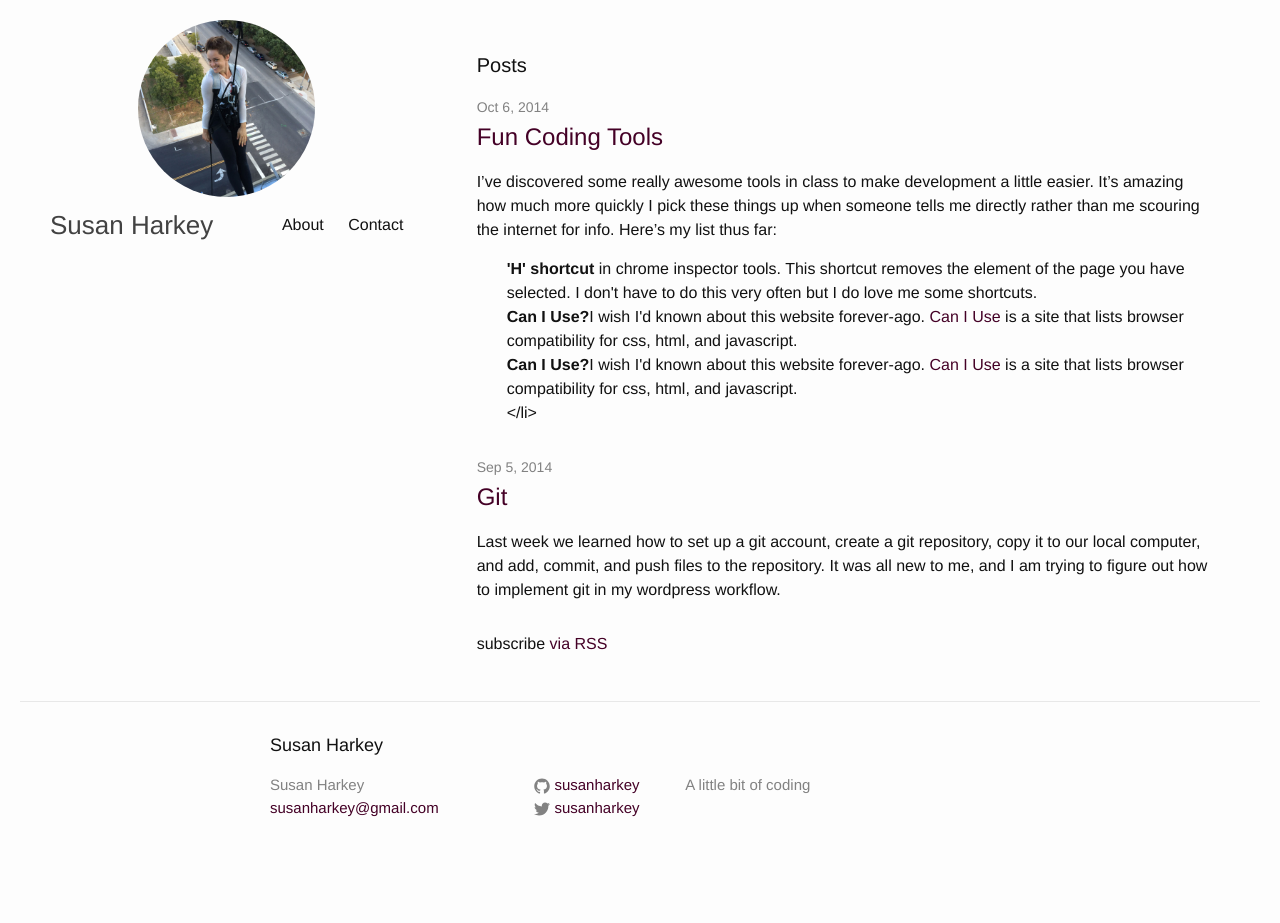
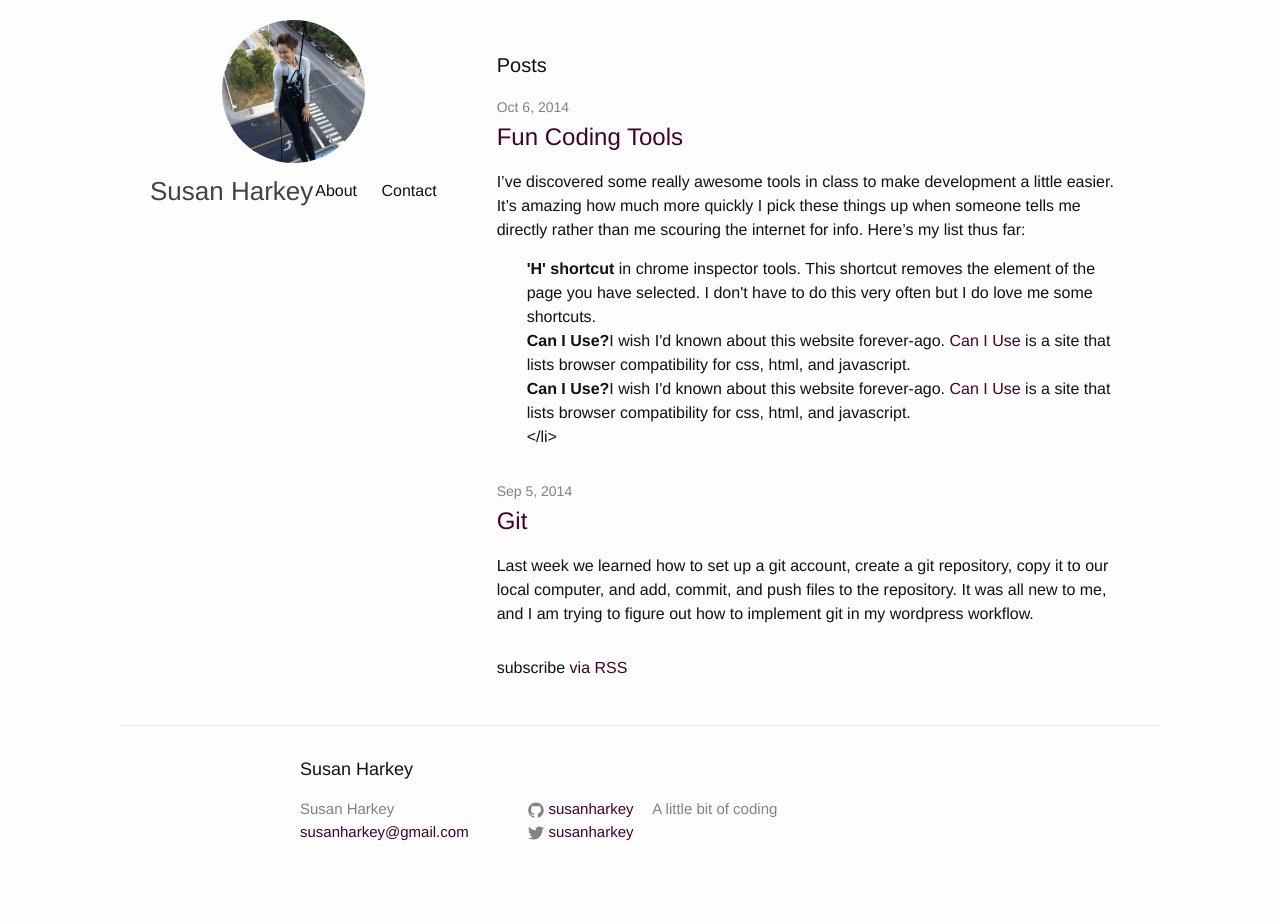
Before and after one commit to susanharkey/susanharkey.github.io, a Jekyll site: the page built from index.html, in a window 1280 px wide. Built offline with Jekyll 4.4.1, drawn with Linux system fonts in a browser that asks for light colours; before the commit the page ends 900 px from its top, so only the background shows below that.

Commit message:
Edited layout; border-box, body size

```diff
--- a/css/style.css
+++ b/css/style.css
@@ -1,5 +1,10 @@
+* {
+	box-sizing: border-box;
+}
+
 body {
-	margin: 20px;
+	margin: 20px auto;
+	max-width: 1040px;
 }
 
 li {
```
